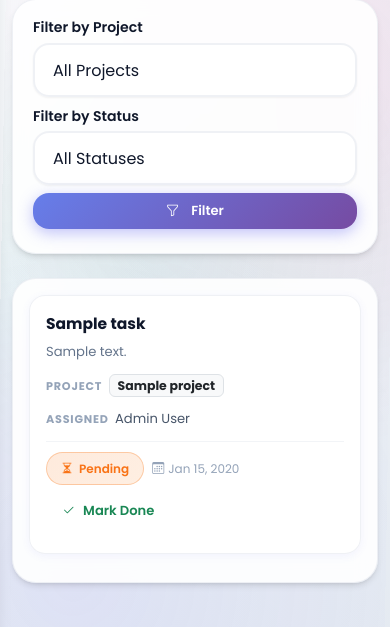
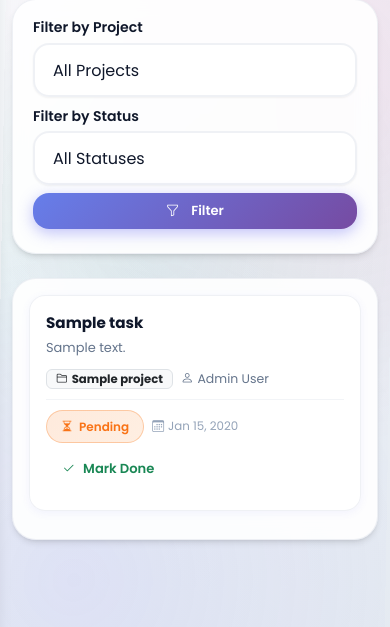
Before and after one commit to shikhakshetri29-alt/projectflow-app, a PHP site: page /tasks/index.php in a window 390 px wide. Shown: the part 73-700 px from the top of the page. Run offline with PHP 8.4, Linux system fonts and the light colour scheme; a user stored in the database is signed in; data comes from the database, SQL or seed files in the repository; tables that the repository leaves empty hold one stand-in row (values such as "Sample post").

Commit message:
Update index.php

```diff
--- a/php-pmapp/tasks/index.php
+++ b/php-pmapp/tasks/index.php
@@ -32,17 +32,10 @@ $sql = "
 ";
 
 $stmt = $conn->prepare($sql);
-if ($params) {
-    $stmt->bind_param($types, ...$params);
-}
+if ($params) $stmt->bind_param($types, ...$params);
 $stmt->execute();
 $tasks = $stmt->get_result();
 $stmt->close();
-
-// Projects for filter
-$projectsForFilter = isAdmin()
-    ? $conn->query("SELECT id, title FROM projects ORDER BY title")
-    : $conn->prepare("SELECT p.id, p.title FROM projects p JOIN project_members pm ON pm.project_id=p.id AND pm.user_id=" . $user['id'] . " ORDER BY p.title") && false;
 
 if (!isAdmin()) {
     $fs = $conn->prepare("SELECT p.id, p.title FROM projects p JOIN project_members pm ON pm.project_id=p.id WHERE pm.user_id=? ORDER BY p.title");
@@ -50,7 +43,12 @@ if (!isAdmin()) {
     $fs->execute();
     $projectsForFilter = $fs->get_result();
     $fs->close();
+} else {
+    $projectsForFilter = $conn->query("SELECT id, title FROM projects ORDER BY title");
 }
+
+$taskRows = [];
+if ($tasks->num_rows > 0) while ($t = $tasks->fetch_assoc()) $taskRows[] = $t;
 ?>
 <!DOCTYPE html>
 <html lang="en">
@@ -62,57 +60,45 @@ if (!isAdmin()) {
     <link href="https://cdn.jsdelivr.net/npm/bootstrap-icons@1.11.3/font/bootstrap-icons.min.css" rel="stylesheet">
     <link href="/assets/css/style.css" rel="stylesheet">
     <style>
-        /* ── MOBILE CARD TABLE ── */
+        /* ══ TABLE: no cut on laptop ══ */
+        .tasks-table-wrap { width: 100%; overflow-x: auto; }
+        .tasks-table-wrap .table { min-width: 560px; table-layout: auto; }
+        .tasks-table-wrap .table td,
+        .tasks-table-wrap .table th { white-space: normal !important; word-break: break-word; }
+        .tasks-table-wrap .table td:first-child,
+        .tasks-table-wrap .table th:first-child { min-width: 160px; }
+
+        /* ══ MOBILE/DESKTOP TOGGLE ══ */
+        .desktop-only { display: block; }
+        .mobile-only  { display: none;  }
         @media (max-width: 768px) {
-            .mobile-task-table { display: none !important; }
-            .mobile-task-cards { display: block !important; }
-        }
-        @media (min-width: 769px) {
-            .mobile-task-table { display: table !important; }
-            .mobile-task-cards { display: none !important; }
+            .desktop-only { display: none !important; }
+            .mobile-only  { display: block !important; }
+            .topbar .btn  { padding: 6px 12px !important; font-size: 0.78rem !important; width: auto !important; margin: 0 !important; }
+            /* Filter form full width on mobile */
+            .filter-form .col-sm-5,
+            .filter-form .col-sm-4,
+            .filter-form .col-sm-3 { width: 100% !important; flex: 0 0 100% !important; max-width: 100% !important; }
+            .filter-form .btn { width: 100% !important; }
         }
 
-        /* Task Card Style */
-        .task-card-item {
+        /* ══ MOBILE TASK CARDS ══ */
+        .task-m-card {
             background: rgba(255,255,255,0.95);
             border-radius: 16px;
-            padding: 16px;
+            padding: 15px 16px;
             margin-bottom: 12px;
             border: 1px solid rgba(148,163,184,0.15);
             box-shadow: 0 2px 8px rgba(99,102,241,0.07);
-            transition: all 0.3s ease;
+            transition: all 0.25s ease;
         }
-        .task-card-item:hover {
-            box-shadow: 0 6px 20px rgba(99,102,241,0.13);
-            transform: translateY(-2px);
-        }
-        .task-card-item .task-title {
-            font-weight: 700;
-            font-size: 0.97rem;
-            color: #0f172a;
-            margin-bottom: 4px;
-        }
-        .task-card-item .task-desc {
-            font-size: 0.82rem;
-            color: #64748b;
-            margin-bottom: 10px;
-        }
-        .task-card-meta {
-            display: flex;
-            flex-wrap: wrap;
-            gap: 8px;
-            align-items: center;
-            margin-bottom: 10px;
-        }
-        .task-meta-label {
-            font-size: 0.7rem;
-            font-weight: 700;
-            text-transform: uppercase;
-            letter-spacing: 0.07em;
-            color: #94a3b8;
-            margin-right: 2px;
-        }
-        .task-card-footer {
+        .task-m-card:hover { box-shadow: 0 6px 20px rgba(99,102,241,0.13); transform: translateY(-2px); }
+        .task-m-card .tmc-title { font-weight: 700; font-size: 0.95rem; color: #0f172a; margin-bottom: 3px; }
+        .task-m-card .tmc-desc  { font-size: 0.81rem; color: #64748b; margin-bottom: 10px; }
+        .tmc-meta { display: flex; flex-wrap: wrap; gap: 8px; margin-bottom: 10px; align-items: center; }
+        .tmc-meta .badge { font-size: 0.73rem; padding: 3px 9px; white-space: normal; }
+        .tmc-meta .tmc-assign { font-size: 0.78rem; color: #64748b; }
+        .tmc-footer {
             display: flex;
             align-items: center;
             justify-content: space-between;
@@ -121,18 +107,8 @@ if (!isAdmin()) {
             padding-top: 10px;
             border-top: 1px solid rgba(148,163,184,0.12);
         }
-
-        /* Filter form mobile fix */
-        @media (max-width: 768px) {
-            .filter-form .col-sm-5,
-            .filter-form .col-sm-4,
-            .filter-form .col-sm-3 {
-                width: 100% !important;
-            }
-            .filter-form .btn {
-                width: 100% !important;
-            }
-        }
+        .tmc-date { font-size: 0.74rem; color: #94a3b8; }
+        .tmc-footer form .btn { width: auto !important; min-width: 95px; }
     </style>
 </head>
 <body>
@@ -143,7 +119,7 @@ if (!isAdmin()) {
         <div class="topbar">
             <div class="topbar-title"><?= isAdmin() ? 'All Tasks' : 'My Tasks' ?></div>
             <?php if (isAdmin()): ?>
-            <a href="/tasks/create.php" class="btn btn-primary btn-sm px-3">
+            <a href="/tasks/create.php" class="btn btn-primary btn-sm">
                 <i class="bi bi-plus-lg me-1"></i> New Task
             </a>
             <?php endif; ?>
@@ -156,7 +132,7 @@ if (!isAdmin()) {
                 </div>
             <?php endif; ?>
 
-            <!-- Filters -->
+            <!-- FILTERS -->
             <div class="content-card mb-4">
                 <div class="card-body py-3">
                     <form method="GET" class="row g-2 align-items-end filter-form">
@@ -188,19 +164,14 @@ if (!isAdmin()) {
                 </div>
             </div>
 
+            <!-- TASKS -->
             <div class="content-card">
                 <div class="card-body p-0">
-                    <?php
-                    $taskRows = [];
-                    if ($tasks->num_rows > 0) {
-                        while ($t = $tasks->fetch_assoc()) $taskRows[] = $t;
-                    }
-                    ?>
-
                     <?php if (count($taskRows) > 0): ?>
 
-                    <!-- ══ DESKTOP TABLE ══ -->
-                    <table class="table mb-0 mobile-task-table">
+                    <!-- DESKTOP TABLE -->
+                    <div class="tasks-table-wrap desktop-only">
+                        <table class="table mb-0">
                             <thead>
                                 <tr>
                                     <th class="ps-4">Task</th>
@@ -217,12 +188,12 @@ if (!isAdmin()) {
                                 <td class="ps-4">
                                     <div class="fw-semibold"><?= htmlspecialchars($task['title']) ?></div>
                                     <?php if ($task['description']): ?>
-                                <small class="text-muted"><?= htmlspecialchars(substr($task['description'], 0, 55)) ?><?= strlen($task['description']) > 55 ? '…' : '' ?></small>
+                                    <small class="text-muted"><?= htmlspecialchars(substr($task['description'], 0, 60)) ?><?= strlen($task['description']) > 60 ? '…' : '' ?></small>
                                     <?php endif; ?>
                                 </td>
                                 <td>
                                     <a href="/projects/view.php?id=<?= $task['project_id'] ?>"
-                                   class="badge bg-light text-dark border text-decoration-none">
+                                       class="badge bg-light text-dark border text-decoration-none" style="white-space:normal;">
                                         <?= htmlspecialchars($task['project_title']) ?>
                                     </a>
                                 </td>
@@ -258,57 +229,46 @@ if (!isAdmin()) {
                             <?php endforeach; ?>
                             </tbody>
                         </table>
+                    </div>
 
-                    <!-- ══ MOBILE CARDS ══ -->
-                    <div class="mobile-task-cards p-3">
+                    <!-- MOBILE CARDS -->
+                    <div class="mobile-only p-3">
                         <?php foreach ($taskRows as $task): ?>
-                        <div class="task-card-item">
-                            <div class="task-title"><?= htmlspecialchars($task['title']) ?></div>
+                        <div class="task-m-card">
+                            <div class="tmc-title"><?= htmlspecialchars($task['title']) ?></div>
                             <?php if ($task['description']): ?>
-                            <div class="task-desc"><?= htmlspecialchars(substr($task['description'], 0, 80)) ?><?= strlen($task['description']) > 80 ? '…' : '' ?></div>
+                            <div class="tmc-desc"><?= htmlspecialchars(substr($task['description'], 0, 90)) ?><?= strlen($task['description']) > 90 ? '…' : '' ?></div>
                             <?php endif; ?>
 
-                            <div class="task-card-meta">
-                                <!-- Project badge -->
-                                <div>
-                                    <span class="task-meta-label">Project</span>
+                            <div class="tmc-meta">
                                 <a href="/projects/view.php?id=<?= $task['project_id'] ?>"
-                                       class="badge bg-light text-dark border text-decoration-none" style="font-size:0.78rem;">
-                                        <?= htmlspecialchars($task['project_title']) ?>
+                                   class="badge bg-light text-dark border text-decoration-none">
+                                    <i class="bi bi-folder2 me-1"></i><?= htmlspecialchars($task['project_title']) ?>
                                 </a>
-                                </div>
-
-                                <?php if (isAdmin() && !empty($task['assignee_name'])): ?>
-                                <!-- Assigned To -->
-                                <div>
-                                    <span class="task-meta-label">Assigned</span>
-                                    <span style="font-size:0.82rem;color:#475569;"><?= htmlspecialchars($task['assignee_name'] ?? 'Unassigned') ?></span>
-                                </div>
+                                <?php if (isAdmin()): ?>
+                                <span class="tmc-assign">
+                                    <i class="bi bi-person me-1"></i><?= htmlspecialchars($task['assignee_name'] ?? 'Unassigned') ?>
+                                </span>
                                 <?php endif; ?>
                             </div>
 
-                            <div class="task-card-footer">
+                            <div class="tmc-footer">
                                 <div class="d-flex align-items-center gap-2 flex-wrap">
-                                    <!-- Status -->
                                     <?php if ($task['status'] === 'completed'): ?>
                                         <span class="status-badge badge-completed"><i class="bi bi-check-circle-fill"></i> Completed</span>
                                     <?php else: ?>
                                         <span class="status-badge badge-pending"><i class="bi bi-hourglass-split"></i> Pending</span>
                                     <?php endif; ?>
-                                    <!-- Date -->
-                                    <span style="font-size:0.75rem;color:#94a3b8;">
-                                        <i class="bi bi-calendar3 me-1"></i><?= date('M j, Y', strtotime($task['created_at'])) ?>
-                                    </span>
+                                    <span class="tmc-date"><i class="bi bi-calendar3 me-1"></i><?= date('M j, Y', strtotime($task['created_at'])) ?></span>
                                 </div>
 
-                                <!-- Action Button -->
                                 <?php $canUpdate = isAdmin() || $task['assigned_to'] == $user['id']; ?>
                                 <?php if ($canUpdate): ?>
                                 <form method="POST" action="/tasks/update_status.php">
                                     <input type="hidden" name="task_id" value="<?= $task['id'] ?>">
                                     <input type="hidden" name="status" value="<?= $task['status'] === 'pending' ? 'completed' : 'pending' ?>">
                                     <input type="hidden" name="redirect" value="/tasks/index.php?project_id=<?= $projectId ?>&status=<?= urlencode($status) ?>">
-                                    <button type="submit" class="btn btn-sm <?= $task['status'] === 'pending' ? 'btn-outline-success' : 'btn-outline-secondary' ?>" style="min-width:90px;">
+                                    <button type="submit" class="btn btn-sm <?= $task['status'] === 'pending' ? 'btn-outline-success' : 'btn-outline-secondary' ?>">
                                         <?php if ($task['status'] === 'pending'): ?>
                                             <i class="bi bi-check2"></i> Mark Done
                                         <?php else: ?>
```
Lines whose indentation alone changed are shown as unchanged.
